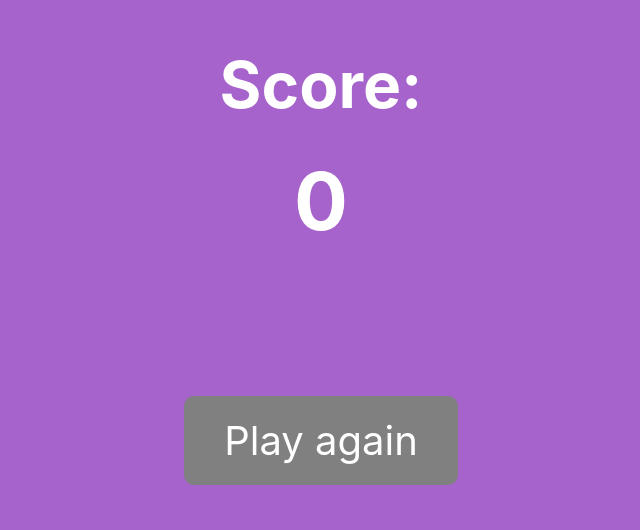
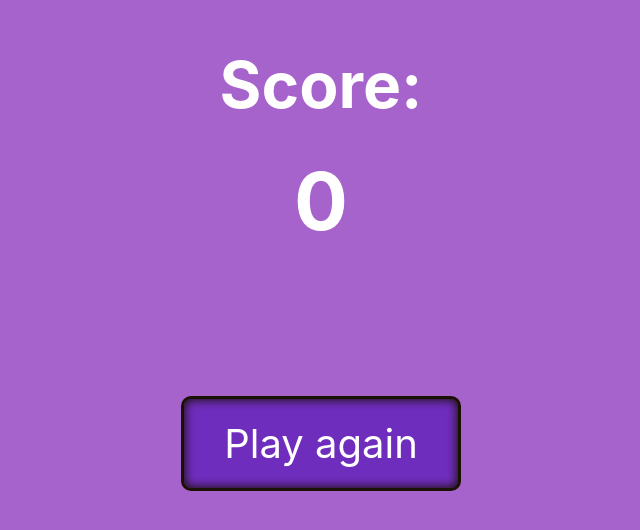
Before and after one commit to macgirl212/know-the-lyrics, a Next.js app: page /scores in a window 1280 px wide. Shown: the part 146-676 px from the top of the page, without its empty margins (319-959 px from the left). Built offline with nearby package versions, Linux system fonts and the light colour scheme.

Commit message:
button styling

```diff
--- a/components/DifficultyButton.tsx
+++ b/components/DifficultyButton.tsx
@@ -1,5 +1,6 @@
 import Link from 'next/link';
 import chooseRandomSongSection from '../controllers/chooseRandomSongSection';
+import styles from '../styles/Home.module.scss';
 
 interface DifficultyButtonProps {
 	difficulty: string;
@@ -20,6 +21,7 @@ const DifficultyButton = ({
 	return (
 		<Link href="/game">
 			<a
+				className={styles.mainButton}
 				onClick={() => {
 					sessionStorage.setItem('difficulty', difficulty.toLowerCase());
 					sessionStorage.setItem(
--- a/pages/game.tsx
+++ b/pages/game.tsx
@@ -183,6 +183,7 @@ const Game: NextPage = () => {
 				/>
 				{/* screen for lyrics */}
 				<div className={styles.gameContainer}>
+					{/* possible area for previous line of lyrics */}
 					{isAnswerToFill ? (
 						<div className={styles.inputDiv}>
 							<h2 className={styles.confirmedLyrics}>
--- a/styles/Home.module.scss
+++ b/styles/Home.module.scss
@@ -1,9 +1,9 @@
 /* VARIABLES */
-// $accent-color-1: #6F2DBD;
-// $accent-color-2: #F6F740;
+$accent-color-1: #6F2DBD;
+$accent-color-2: #F6F740;
 $base-color: #A663CC;
-// $background-color: #C1BFC0;
-// $text-color-1: #191102;
+$background-color: #C1BFC0;
+$text-color-1: #191102;
 
 .title {
   margin-top: 3em;
@@ -33,7 +33,47 @@ $base-color: #A663CC;
     font-size: 2.5em;
     padding: 0.5em 1em;
     border-radius: 10px;
-    color: white;
-    background-color: grey;
+    color: #fff;
+    background-color: $accent-color-1;
+    border: 3px solid $text-color-1;
+    box-shadow: 0px 0px 10px 1px $text-color-1 inset;
+    transition: 300ms;
+    animation: buttonDim 300ms;
+    animation-fill-mode: forwards;
+
+    &:hover,
+    &:focus {
+      animation: buttonGlow 800ms;
+      animation-fill-mode: forwards;
+    }
   }
 }
+
+@keyframes buttonGlow {
+  0% {box-shadow: 0px 0px 15px 2px $text-color-1 inset;}
+  70% {
+    background-color: $accent-color-2;
+    box-shadow: 0px 0px 35px 6px $accent-color-1 inset;
+    color: $text-color-1}
+  100% {
+    background-color: $accent-color-2;
+    box-shadow: 0px 0px 5px 0px $text-color-1 inset, 0px 0px 35px 5px $accent-color-2;
+    transform: translateY(-0.15em);
+    border-width: 1px;
+    color: $text-color-1
+  }
+}
+
+@keyframes buttonDim {
+  0% {
+    transform: translateY(-0.15em);
+  }
+}
+
+.difficultyButtonsDiv {
+  display: flex;
+  justify-content: space-around;
+  align-items: center;
+  width: 100vw;
+  height: 80vh;
+}
```
Also changed, not shown: pages/select.tsx (+4 -4 lines).
